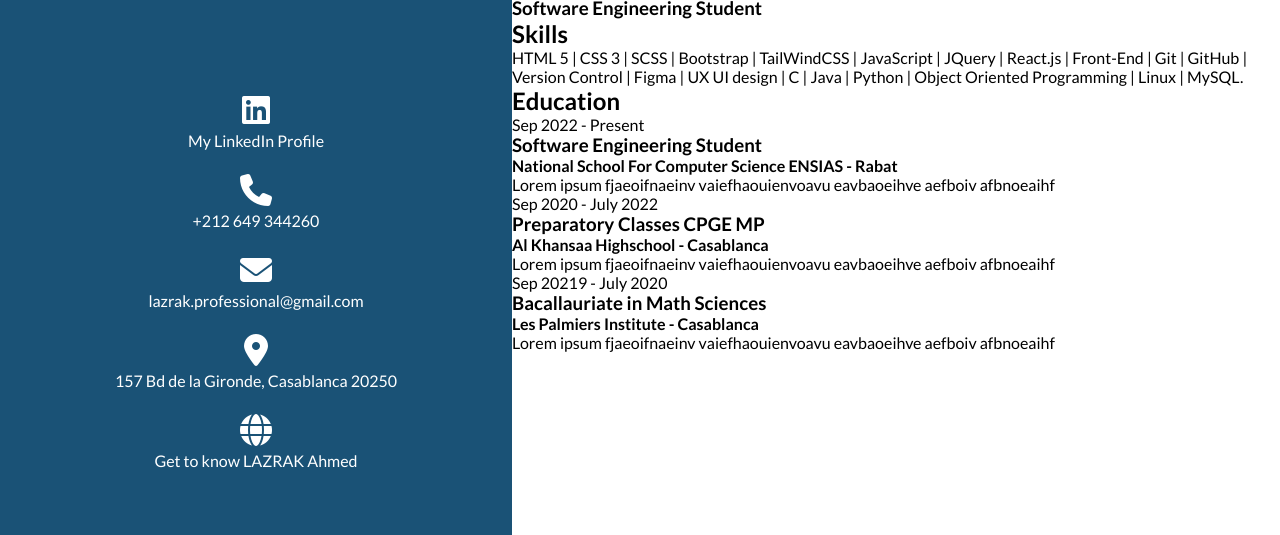
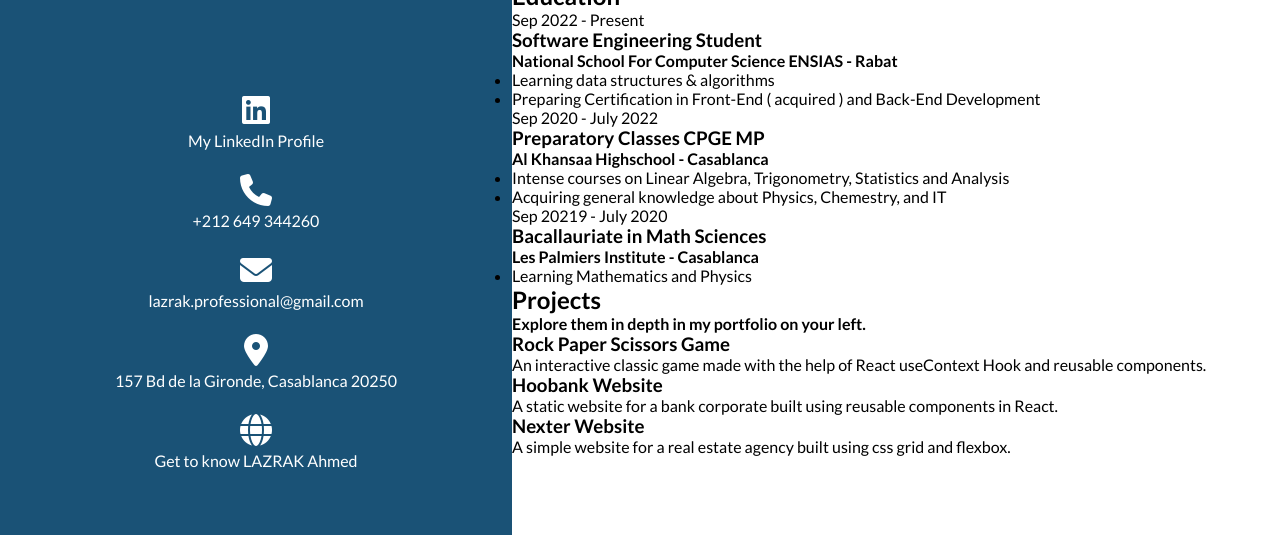
Before and after one commit to laze03/CV-fr, a plain HTML site: page index.html in a window 1280 px wide. Shown: the part 265-800 px from the top of the page. Drawn offline with Linux system fonts and the light colour scheme.

Commit message:
completing

```diff
--- a/index.html
+++ b/index.html
@@ -79,8 +79,10 @@
               National School For Computer Science ENSIAS - Rabat
             </h4>
             <p class="description">
-              Lorem ipsum fjaeoifnaeinv vaiefhaouienvoavu eavbaoeihve aefboiv
-              afbnoeaihf
+              <ul>
+                <li>Learning data structures & algorithms</li>
+                <li>Preparing Certification in Front-End ( acquired ) and Back-End Development</li>
+              </ul>
             </p>
           </div>
         </div>
@@ -90,8 +92,10 @@
             <h3 class="name">Preparatory Classes CPGE MP</h3>
             <h4 class="place">Al Khansaa Highschool - Casablanca</h4>
             <p class="description">
-              Lorem ipsum fjaeoifnaeinv vaiefhaouienvoavu eavbaoeihve aefboiv
-              afbnoeaihf
+              <ul>
+                <li>Intense courses on Linear Algebra, Trigonometry, Statistics and Analysis</li>
+                <li>Acquiring general knowledge about Physics, Chemestry, and IT</li>
+              </ul>
             </p>
           </div>
         </div>
@@ -101,10 +105,39 @@
             <h3 class="name">Bacallauriate in Math Sciences</h3>
             <h4 class="place">Les Palmiers Institute - Casablanca</h4>
             <p class="description">
-              Lorem ipsum fjaeoifnaeinv vaiefhaouienvoavu eavbaoeihve aefboiv
-              afbnoeaihf
+              <ul>
+                <li>Learning Mathematics and Physics</li>
+              </ul>
             </p>
           </div>
+        </div>
+      </div>
+      <div class="separator s3" />
+      <div class="project-section">
+        <h2 class="projects">Projects</h2>
+        <h4 class="note">
+          Explore them in depth in my portfolio on your left.
+        </h4>
+        <div class="project-item">
+          <h3 class="name">Rock Paper Scissors Game</h3>
+          <p class="description">
+            An interactive classic game made with the help of React useContext
+            Hook and reusable components.
+          </p>
+        </div>
+        <div class="project-item">
+          <h3 class="name">Hoobank Website</h3>
+          <p class="description">
+            A static website for a bank corporate built using reusable
+            components in React.
+          </p>
+        </div>
+        <div class="project-item">
+          <h3 class="name">Nexter Website</h3>
+          <p class="description">
+            A simple website for a real estate agency built using css grid and
+            flexbox.
+          </p>
         </div>
       </div>
     </div>
--- a/scss/style.scss
+++ b/scss/style.scss
@@ -20,10 +20,6 @@ body {
   justify-content: center;
   font-size: 1.6rem;
   font-family: "Lato";
-}
-
-ul {
-  list-style: none;
 }
 
 a,
@@ -50,6 +46,7 @@ a:hover {
   }
 
   .contact-list {
+    list-style: none;
     height: 50%;
     display: flex;
     flex-direction: column;
```
Also changed, not shown: css/style.css, 1 other file.
